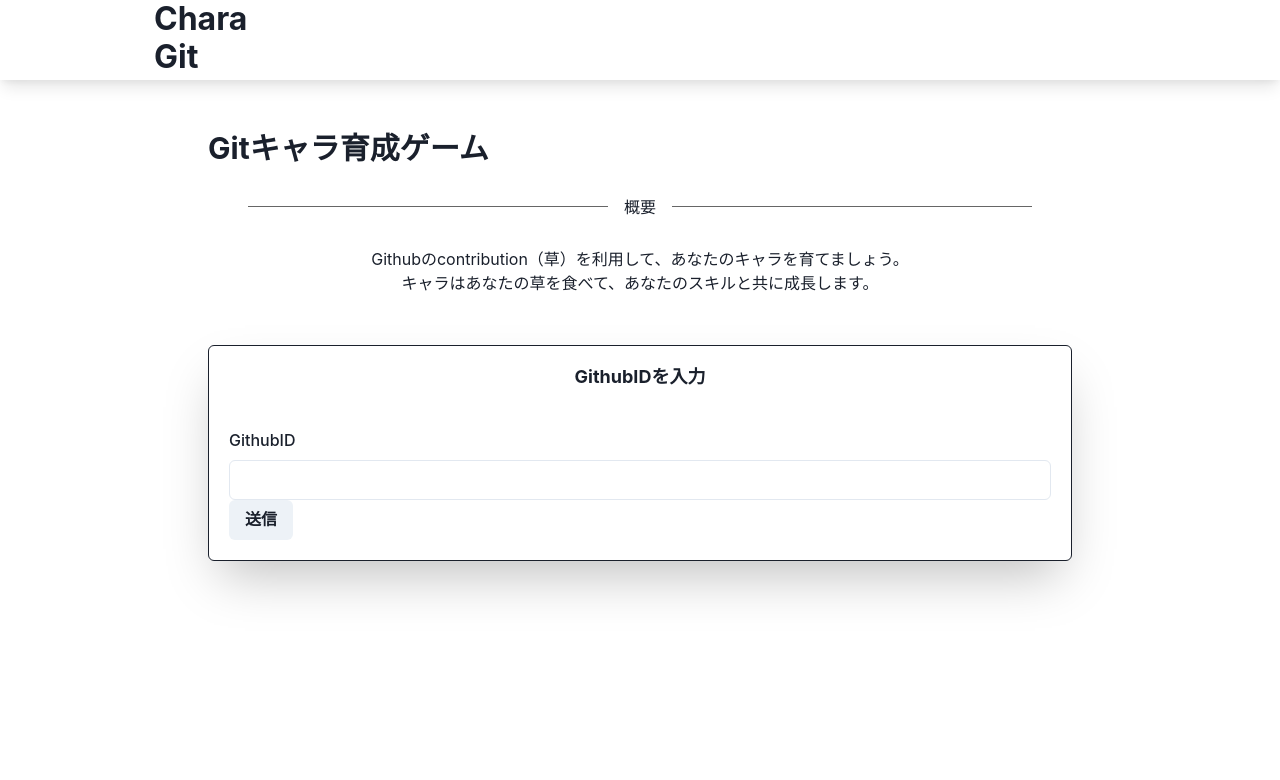
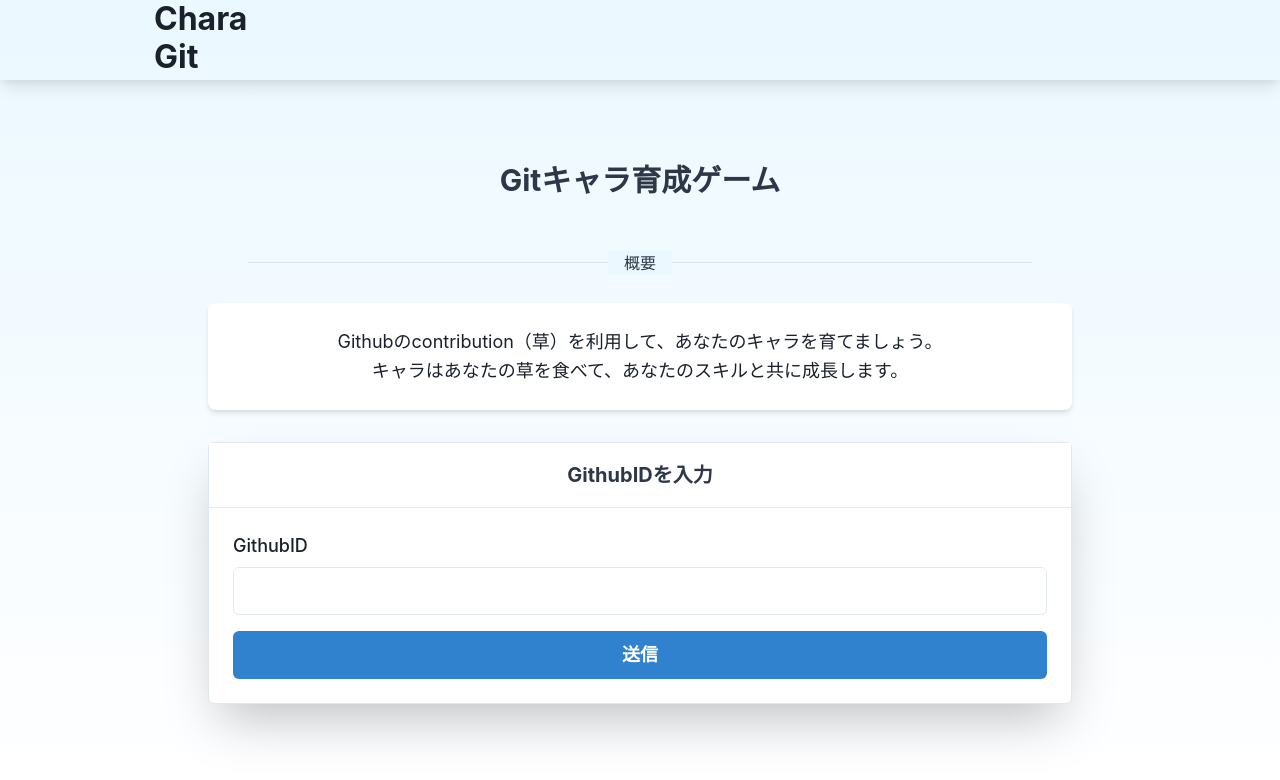
Before and after one commit to Y-miu-Y/jisou_ex5, a React (Vite) app: page / in a window 1280 px wide. Shown: the top 780 px of the page. Built offline with nearby package versions, Linux system fonts and the light colour scheme; no server answers.

Commit message:
UI改善

```diff
--- a/src/Pages/InitCharaGit.tsx
+++ b/src/Pages/InitCharaGit.tsx
@@ -1,19 +1,27 @@
-import { Box, Button, Card, CardBody, CardHeader, Container, FormControl, FormErrorMessage, FormLabel, Heading, Input, Spacer, Text } from "@chakra-ui/react"
+import { Box, Button, Card, CardBody, CardHeader, Container, FormControl, FormErrorMessage, FormLabel, Heading, Input, Spacer, Text, useColorModeValue } from "@chakra-ui/react"
 import { SubmitHandler, useForm } from "react-hook-form";
 import { useNavigate } from "react-router-dom";
 import { checkUserExists } from "../utils/urlUtils";
 import { isExistDBGitId } from "../services/CharaGItService";
 import { SeparateBar } from "../components/SeparateBar";
 import { CGTopHeader } from "../components/CGTopHeader";
+import { motion } from "framer-motion";
+
+const MotionBox = motion(Box);
+const MotionCard = motion(Card);
 
 type Form = {
   github_id: string;
 }
 
 export const InitCharaGit = () => {
-
   const navigate = useNavigate();
   const { register, handleSubmit, formState: { errors } } = useForm<Form>();
+  const bgColor = useColorModeValue('white', 'gray.800');
+  const borderColor = useColorModeValue('gray.200', 'gray.700');
+  const pageBg = useColorModeValue('blue.50', 'gray.900');
+  const cardBg = useColorModeValue('white', 'gray.800');
+  const headingColor = useColorModeValue('gray.700', 'white');
 
   const onSubmit: SubmitHandler<Form> = (data) => {
     isExistDBGitId(data.github_id)
@@ -27,48 +35,72 @@ export const InitCharaGit = () => {
     return false;
   }
 
-
   return (
-    <>
+    <Box minH="100vh" bg={pageBg} bgGradient="linear(to-b, blue.50, white)">
       <CGTopHeader />
-      <Container maxW="4xl">
-        <Heading as="h2" fontSize="3xl" data-testid="title">Gitキャラ育成ゲーム</Heading>
+      <Container maxW="4xl" py={8}>
+        <MotionBox
+          initial={{ opacity: 0, y: 20 }}
+          animate={{ opacity: 1, y: 0 }}
+          transition={{ duration: 0.5 }}
+        >
+          <Heading as="h2" fontSize="3xl" textAlign="center" mb={6} data-testid="title" color={headingColor}>
+            Gitキャラ育成ゲーム
+          </Heading>
           <SeparateBar>概要</SeparateBar>
-        <Box>
-          <Text textAlign="center">
+          <Box p={6} bg={cardBg} borderRadius="lg" boxShadow="md" mb={8}>
+            <Text textAlign="center" fontSize="lg" lineHeight="tall">
               Githubのcontribution（草）を利用して、あなたのキャラを育てましょう。<br/>
               キャラはあなたの草を食べて、あなたのスキルと共に成長します。<br/>
             </Text>
           </Box>
-        <Spacer h="50px"></Spacer>
-        <Box>
+          <MotionCard
+            shadow="2xl"
+            border="1px"
+            borderColor={borderColor}
+            bg={cardBg}
+            initial={{ scale: 0.95, opacity: 0 }}
+            animate={{ scale: 1, opacity: 1 }}
+            transition={{ duration: 0.3 }}
+          >
             <form onSubmit={handleSubmit(onSubmit)}>
-            <Card shadow="2xl" border="1px">
-              <CardHeader textAlign="center">
-                <Heading fontSize="lg">GithubIDを入力</Heading>
+              <CardHeader textAlign="center" bg={cardBg} borderBottom="1px" borderColor={borderColor}>
+                <Heading fontSize="xl" color={headingColor}>GithubIDを入力</Heading>
               </CardHeader>
-              <CardBody>
-                <FormControl isInvalid={!!errors.github_id}>
-                  <FormLabel htmlFor="github_id">GithubID</FormLabel>
-                  <Input id="github_id"
+              <CardBody p={6}>
+                <FormControl isInvalid={!!errors.github_id} mb={4}>
+                  <FormLabel htmlFor="github_id" fontSize="lg">GithubID</FormLabel>
+                  <Input
+                    id="github_id"
+                    size="lg"
                     data-testid="input"
                     {...register('github_id', {
-                      required : '入力されていません。',
-                      validate : async (id) => {
+                      required: '入力されていません。',
+                      validate: async (id) => {
                         return await checkUserExists(id) ? true : 'ユーザーが存在しません';
                       }
-                    })}>
-                  </Input>
+                    })}
+                  />
                   <FormErrorMessage data-testid="errormsg">
                     {errors.github_id && errors.github_id.message}
                   </FormErrorMessage>
                 </FormControl>
-                <Button type="submit" data-testid="submit">送信</Button>
+                <Button
+                  type="submit"
+                  data-testid="submit"
+                  colorScheme="blue"
+                  size="lg"
+                  width="full"
+                  _hover={{ transform: 'translateY(-2px)', boxShadow: 'lg' }}
+                  transition="all 0.2s"
+                >
+                  送信
+                </Button>
               </CardBody>
-            </Card>
             </form>
+          </MotionCard>
+        </MotionBox>
+      </Container>
     </Box>
-      </Container>
-    </>
   )
 }
--- a/src/Pages/UserCharaGit.tsx
+++ b/src/Pages/UserCharaGit.tsx
@@ -1,9 +1,10 @@
 import { useParams } from "react-router-dom";
 import { CGHeader } from "../components/CGHeader";
-import { Fade, Container, Heading, Image, Center, Box, VStack } from "@chakra-ui/react";
+import { Fade, Container, Heading, Image, Center, Box, VStack, Card, CardBody, useColorModeValue } from "@chakra-ui/react";
 import { useEffect } from "react";
 import { useCharaGit } from "../hooks/useCharaGit";
 import { Loading } from "../components/Loading";
+import { motion } from "framer-motion";
 
 export const UserCharaGit = () => {
   const { id } = useParams();
@@ -17,37 +18,57 @@ export const UserCharaGit = () => {
   if(isLoading){
     return (<Loading />);
   } else {
+    // Chakra UIのカラーモード対応
+    const pageBg = useColorModeValue('blue.50', 'gray.900');
+    const cardBg = useColorModeValue('white', 'gray.800');
+    const borderColor = useColorModeValue('gray.200', 'gray.700');
+    const headingColor = useColorModeValue('gray.700', 'white');
+    const MotionBox = motion(Box);
+    const MotionCard = motion(Card);
     return (
-      <>
+      <Box minH="100vh" bg={pageBg} bgGradient="linear(to-b, blue.50, white)">
         <CGHeader id={id ?? ""}></CGHeader>
-        <Fade in={true}>
-          <Container maxW="4xl">
-            <Heading as="h2" fontSize="3xl"></Heading>
-            <Box w='100%' justifyContent='center'>
-              <Center>
-                <Box w='100%'>
-                  <VStack>
+        <Container maxW="4xl" py={8}>
+          <MotionBox
+            initial={{ opacity: 0, y: 20 }}
+            animate={{ opacity: 1, y: 0 }}
+            transition={{ duration: 0.5 }}
+          >
+            <Heading as="h2" fontSize="3xl" textAlign="center" mb={6} color={headingColor}>
+              キャラ情報
+            </Heading>
+            <MotionCard
+              shadow="2xl"
+              border="1px"
+              borderColor={borderColor}
+              bg={cardBg}
+              initial={{ scale: 0.95, opacity: 0 }}
+              animate={{ scale: 1, opacity: 1 }}
+              transition={{ duration: 0.3 }}
+            >
+              <CardBody p={8}>
+                <VStack spacing={8}>
                   <Box w='70%' justifyContent='center'>
-                      <Box border="1px" minH="40px" textAlign="center" data-testid="commentBox">
+                    <Box border="1px" minH="40px" textAlign="center" data-testid="commentBox" borderRadius="md" bg={useColorModeValue('gray.50','gray.700')}
+                      borderColor={borderColor} p={2}>
                       <p data-testid="comment">{comment}</p>
                     </Box>
                   </Box>
                   <Box w='50%' justifyContent='center'>
-                      <Image src="src/images/CharaGitMain.png" w="100%" data-testid="charaImg"/>
+                    <Image src="src/images/CharaGitMain.png" w="100%" data-testid="charaImg" borderRadius="lg" boxShadow="md"/>
                   </Box>
-                    <Box as="h2" fontSize="40px">
+                  <Box as="h2" fontSize="2xl" color={headingColor} fontWeight="bold">
                     {charaGit?.name}
                   </Box>
-                    <Box as="h3">
+                  <Box as="h3" fontSize="lg">
                     げんき：{charaGit?.status}
                   </Box>
                 </VStack>
+              </CardBody>
+            </MotionCard>
+          </MotionBox>
+        </Container>
       </Box>
-              </Center>
-            </Box>
-          </Container>
-        </Fade>
-      </>
     )
   }
 
--- a/src/components/Loading.tsx
+++ b/src/components/Loading.tsx
@@ -1,12 +1,19 @@
-import { Center, Spinner } from "@chakra-ui/react"
+import { Center, Spinner, Text, Box, useColorModeValue } from "@chakra-ui/react"
 
 export const Loading = () => {
-
+  const spinnerColor = "#222";
+  const bgGradient = useColorModeValue(
+    "linear(to-b, blue.100, white)",
+    "linear(to-b, gray.800, gray.900)"
+  );
   return (
-    <>
-      <Center w="100vw" h="100vh">
-        <Spinner></Spinner>
+    <Box w="100vw" h="100vh" bgGradient={bgGradient}>
+      <Center w="100vw" h="100vh" flexDirection="column">
+        <Spinner size="xl" thickness="6px" speed="0.7s" color={spinnerColor} mb={6} />
+        <Text fontSize="2xl" color="#222" fontWeight="bold" letterSpacing="wide">
+          読み込み中...
+        </Text>
       </Center>
-    </>
+    </Box>
   )
 }
--- a/src/components/SeparateBar.tsx
+++ b/src/components/SeparateBar.tsx
@@ -1,12 +1,14 @@
-import { AbsoluteCenter, Box, Divider } from '@chakra-ui/react';
+import { AbsoluteCenter, Box, Divider, useColorModeValue } from '@chakra-ui/react';
 
-export const SeparateBar = ({children}: {children:string}) => {
+export const SeparateBar = ({children, bgColor}: {children:string, bgColor?:string}) => {
+  const defaultBgColor = useColorModeValue('blue.50', 'gray.900');
+  const textColor = useColorModeValue('gray.700', 'white');
 
   return (
     <>
       <Box position='relative' padding='10'>
-        <Divider  borderColor="black"></Divider>
-        <AbsoluteCenter bg='white' px='4'>
+        <Divider borderColor="gray.300"></Divider>
+        <AbsoluteCenter bg={bgColor ?? defaultBgColor} px='4' color={textColor}>
           {children}
         </AbsoluteCenter>
       </Box>
```
Also changed, not shown: src/Pages/SettingCharaGit.tsx (+30 -17 lines). Lines whose indentation alone changed are shown as unchanged.
